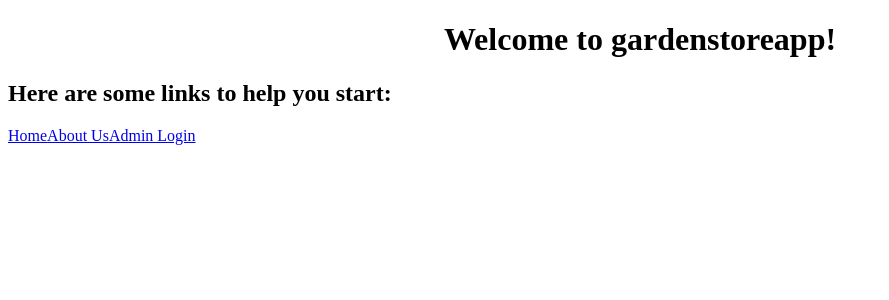
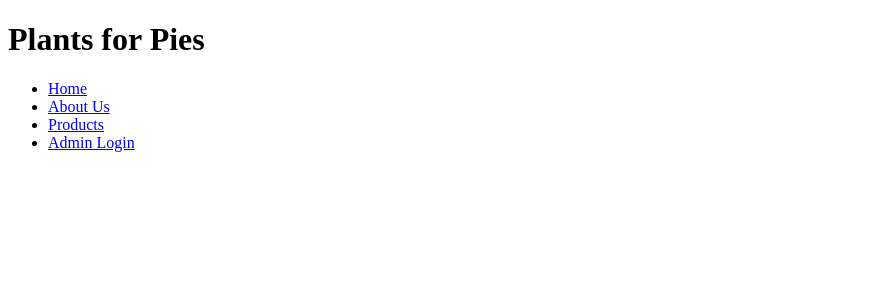
Before and after one commit to Xurmein/GardenStoreApp, an Angular app: page / in a window 1280 px wide. Shown: the top 300 px of the page, without its empty margins (0-889 px from the left). Built offline with nearby package versions, Linux system fonts and the light colour scheme.

Commit message:
second commit

```diff
--- a/src/app/app-routing.module.ts
+++ b/src/app/app-routing.module.ts
@@ -2,10 +2,8 @@ import { NgModule } from '@angular/core';
 import { Routes, RouterModule } from '@angular/router';
 import { AboutUsComponent } from './about-us/about-us.component';
 import { AuthComponent } from './auth/auth.component';
-import { AppComponent } from './app.component';
 
 const routes: Routes = [
-  { path: 'home', component: AppComponent },
   { path: 'aboutus', component: AboutUsComponent },
   { path: 'login', component: AuthComponent}
 
--- a/src/app/app.component.html
+++ b/src/app/app.component.html
@@ -1,28 +1,19 @@
-<!--The content below is only a placeholder and can be replaced.-->
-<div style="text-align:center">
-  <h1>
-    Welcome to {{ title }}!
-  </h1>
-</div>
-<h2>Here are some links to help you start: </h2>
-<!--<ul>
+<h1>Plants for Pies</h1>
+<nav>
+  <ul>
     <li>
-    <h2>Home</h2>
+      <a routerLink="/">Home</a>
     </li>
     <li>
-  <h2>About Us</h2>
+      <a routerLink="/aboutus">About Us</a>
     </li>
     <li>
-    <h2>Products</h2>
+      <a routerLink="/products">Products</a>
     </li>
     <li>
-    <h2>Admin Login</h2>
+      <a routerLink="/login">Admin Login</a>
     </li>
-</ul>-->
-<nav>
-  <a routerLink="/home">Home</a>
-  <a routerLink="/aboutus">About Us</a>
-  <a routerLink="/login">Admin Login</a>
+  </ul>
 </nav>
 <router-outlet></router-outlet>
 <!--<app-auth></app-auth>
```
Lines whose indentation alone changed are shown as unchanged.
